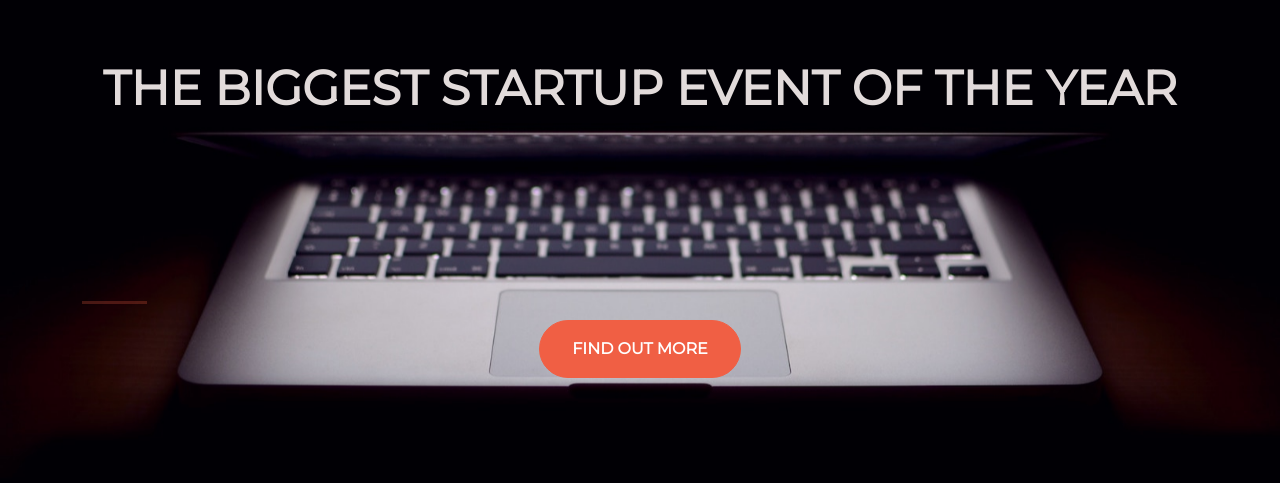
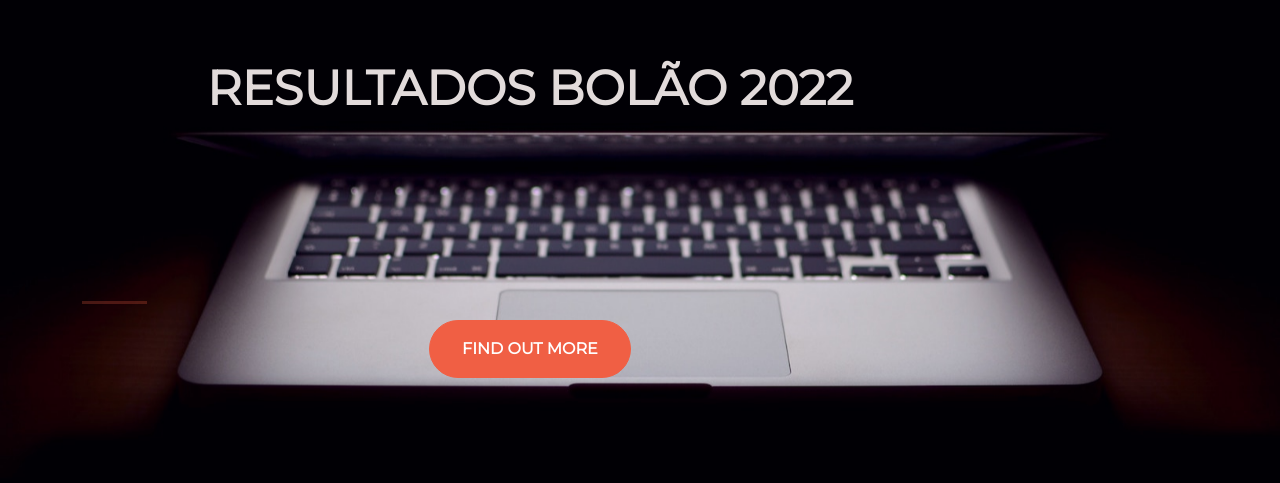
Before and after one commit to bfusar2/bfusar2.github.io, a plain HTML site: page index.html in a window 1280 px wide. Shown: the part 181-664 px from the top of the page. Drawn offline with nearby package versions, Linux system fonts and the light colour scheme.

Commit message:
Update index.html

```diff
--- a/index.html
+++ b/index.html
@@ -21,7 +21,7 @@
         <div class="row">
           <header class="text-center col-12">
               <h1 class="text-uppercase">
-                <strong>the biggest startup event of the year</strong>
+                <strong>Resultados Bolão 2022</strong>
               </h1>
 
           </header>
```
